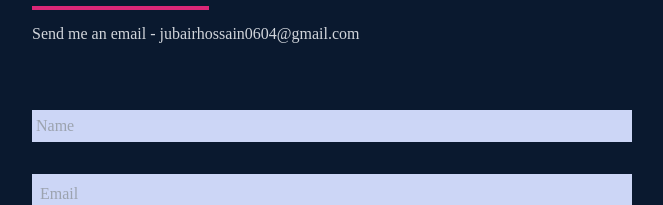
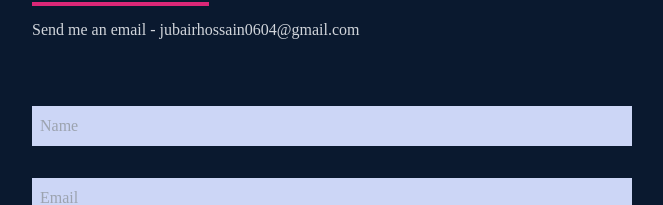
Before and after one commit to JubaStriker/Portfolio, a React (Create React App) app: page / in a window 1280 px wide. Shown: the part 5775-5980 px from the top of the page, without its empty margins (308-971 px from the left). Built offline with nearby package versions, Linux system fonts and the light colour scheme.

Commit message:
padding fixed

```diff
--- a/src/components/Contact.js
+++ b/src/components/Contact.js
@@ -9,7 +9,7 @@ const Contact = () => {
                         <p className='text-4xl text-gray-300 font-bold inline border-b-4 border-pink-600'>Contact me</p>
                         <p className='text-gray-300 py-4'>Send me an email - jubairhossain0604@gmail.com</p>
                     </div>
-                    <input className='my-4 p-1 bg-[#ccd6f6]' type="text" placeholder='Name' name='name' />
+                    <input className='my-4 p-2 bg-[#ccd6f6]' type="text" placeholder='Name' name='name' />
                     <input className='my-4 p-2 bg-[#ccd6f6]' type="email" placeholder='Email' name='email' />
                     <textarea className='my-4 p-2 bg-[#ccd6f6]' name="message" id="" rows="10" placeholder='Type your message here'></textarea>
                     <button className='text-white border-2 hover:bg-pink-600 hover:border-pink-600 px-4 py-3 my-8 mx-auto flex items-center'>Let's Collaborate</button>
```
